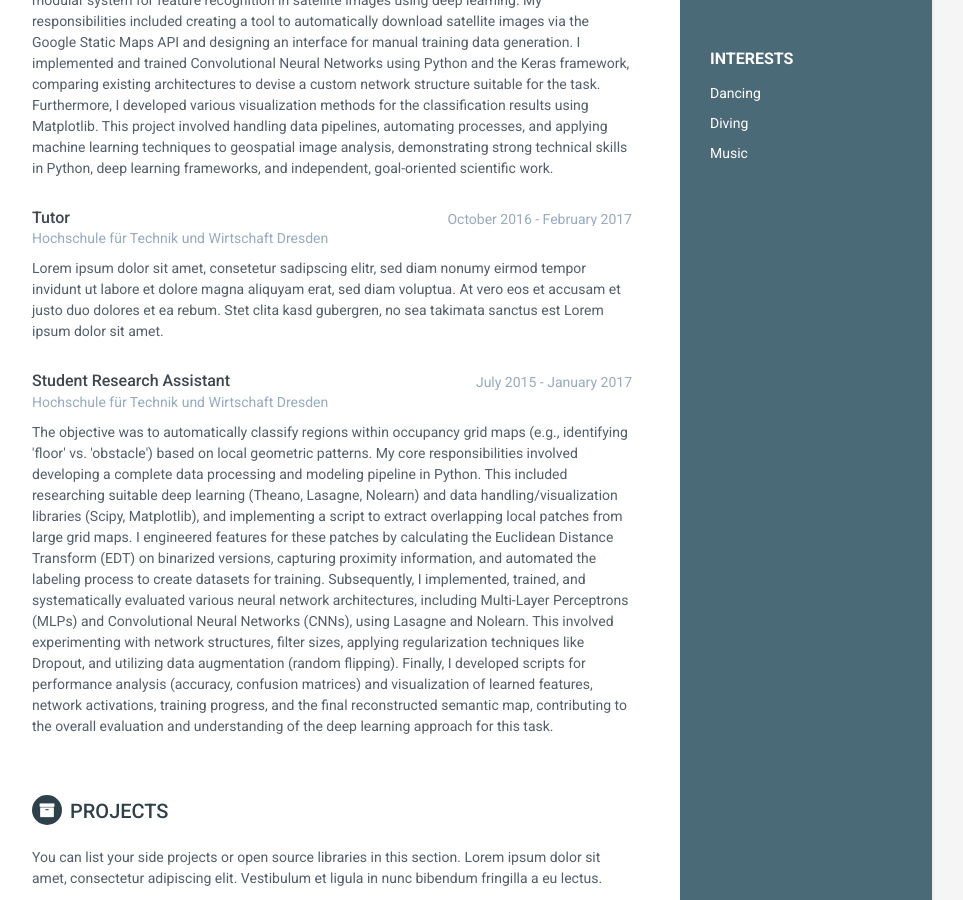
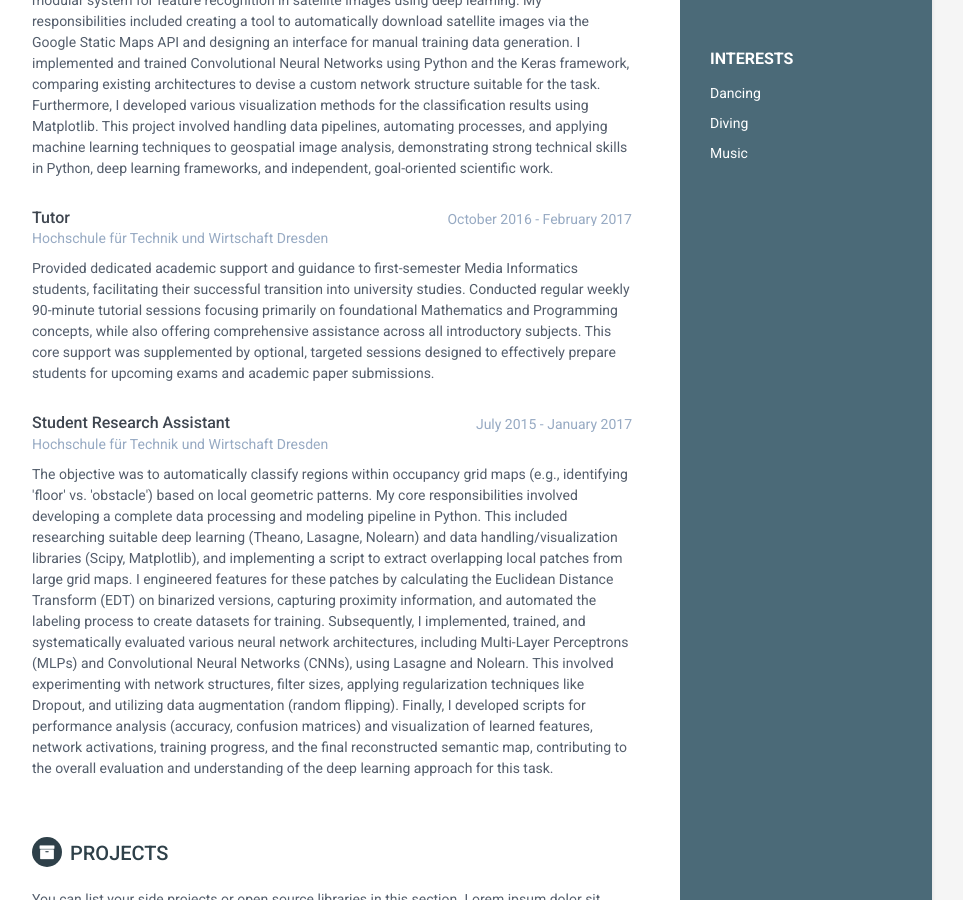
Before and after one commit to Saritus/saritus.github.io, a Jekyll site: the page built from index.html, in a window 1280 px wide and 900 px high, scrolled down 952 px. Shown: the whole window, without its empty margins (188-1151 px from the left). Built offline with Jekyll 4.4.1, drawn with Linux system fonts in a browser that asks for light colours.

Commit message:
Add description for Tutor

```diff
--- a/_includes/experience.html
+++ b/_includes/experience.html
@@ -72,10 +72,12 @@
       <div class="company">Hochschule für Technik und Wirtschaft Dresden</div>
     </div>
     <div class="details">
-      <p>Lorem ipsum dolor sit amet, consetetur sadipscing elitr, sed diam nonumy eirmod tempor invidunt
-        ut labore et dolore magna aliquyam erat, sed diam voluptua. At vero eos et accusam et justo duo
-        dolores et ea rebum. Stet clita kasd gubergren, no sea takimata sanctus est Lorem ipsum dolor
-        sit amet.
+      <p>
+        Provided dedicated academic support and guidance to first-semester Media Informatics students, facilitating their successful
+        transition into university studies. Conducted regular weekly 90-minute tutorial sessions focusing primarily on foundational
+        Mathematics and Programming concepts, while also offering comprehensive assistance across all introductory subjects. This core
+        support was supplemented by optional, targeted sessions designed to effectively prepare students for upcoming exams and academic
+        paper submissions.
       </p>
     </div>
   </div>
```
